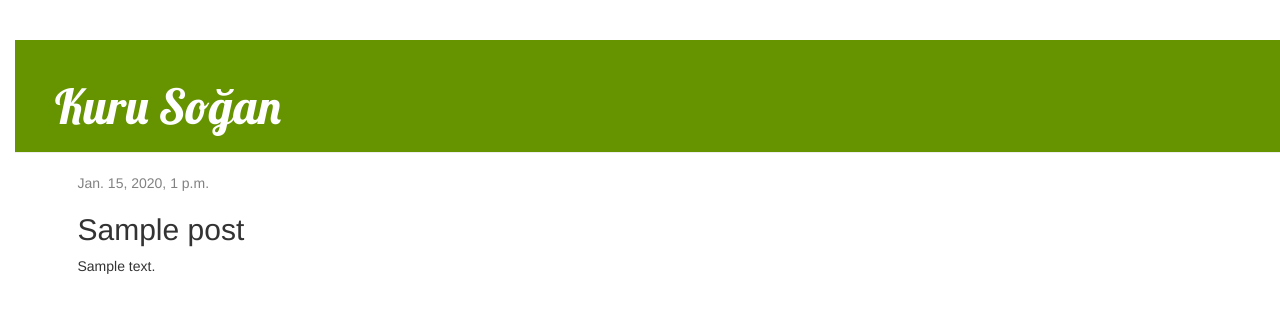
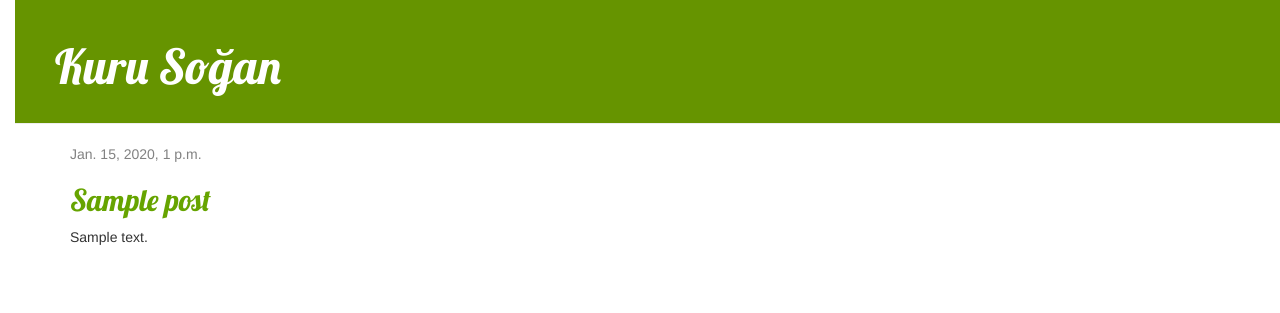
Before and after one commit to MineOgre/my-first-blog, a Django app: page /post/1/ in a window 1280 px wide. Shown: the top 313 px of the page. Run offline with Django 3.2, Linux system fonts and the light colour scheme; tables that the repository leaves empty hold one stand-in row (values such as "Sample post"); some libraries are stand-ins or nearby versions.

Commit message:
Added birseyler 3

```diff
--- a/blog/static/css/blog.css
+++ b/blog/static/css/blog.css
@@ -1,5 +1,10 @@
 h1 a {
     color: #F01205;
+    font-family: 'Lobster';
+}
+
+h2 {
+    color: #66A400;
     font-family: 'Lobster';
 }
 
@@ -7,6 +12,12 @@
     color: #666400;
     font-family: 'Lobster';
 }
+
+.detail-title{
+  color: #666400;
+  font-family: 'Lobster';
+}
+
 
 body {
     padding-left: 15px;
@@ -29,7 +40,7 @@
     margin-left: 40px;
 }
 
-h1, h2, h3, h4 {
+h1, h3, h4 {
     font-family: 'Lobster', cursive;
 }
 
--- a/blog/templates/blog/base.html
+++ b/blog/templates/blog/base.html
@@ -2,10 +2,11 @@
 
 <html>
     <head>
-      <link rel="stylesheet" href="{% static 'css/blog.css' %}">
       <link rel="stylesheet" href="//maxcdn.bootstrapcdn.com/bootstrap/3.2.0/css/bootstrap.min.css">
       <link rel="stylesheet" href="//maxcdn.bootstrapcdn.com/bootstrap/3.2.0/css/bootstrap-theme.min.css">
       <link href="http://fonts.googleapis.com/css?family=Lobster&subset=latin,latin-ext" rel="stylesheet" type="text/css">
+      <link rel="stylesheet" href="{% static 'css/blog.css' %}">
+
 
         <title>Kuru Soğan</title>
     </head>
--- a/blog/templates/blog/post_detail.html
+++ b/blog/templates/blog/post_detail.html
@@ -10,7 +10,7 @@
         {% if user.is_authenticated %}
             <a class="btn btn-default" href="{% url 'post_edit' pk=post.pk %}"><span class="glyphicon glyphicon-pencil"></span></a>
         {% endif %}
-        <h2>{{ post.title }}</h2>
+        <h2> {{ post.title }} </h2>
         <p>{{ post.text|linebreaks }}</p>
     </div>
 {% endblock %}
```
